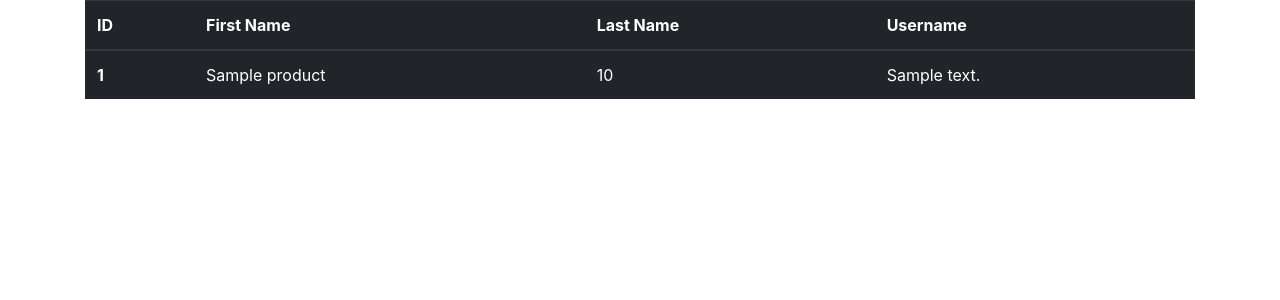
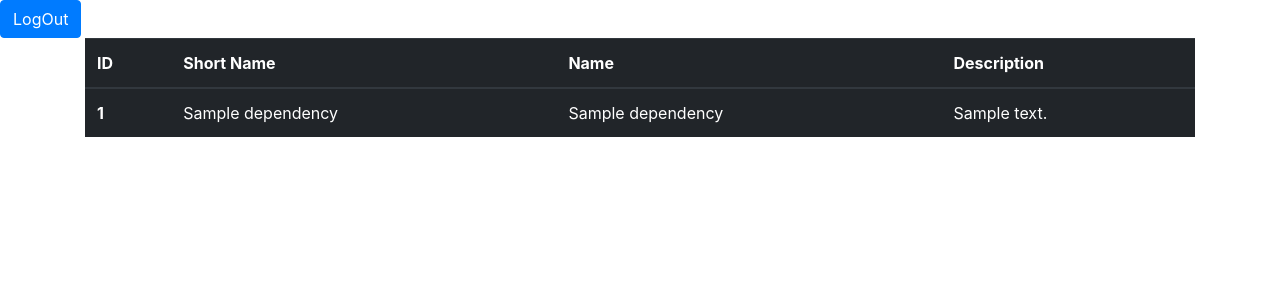
Before and after one commit to MiguelRJ/SGEMPPHP, a PHP site: page /inventory.php in a window 1280 px wide. Shown: the top 300 px of the page. Run offline with PHP 8.4, Linux system fonts and the light colour scheme; the visitor is signed in with stand-in values (Sample User, id 1); tables that the repository leaves empty or names only in its code hold one stand-in row (values such as "Sample post").

Commit message:
tabla hecha, boton logout

```diff
--- a/app.php
+++ b/app.php
@@ -80,6 +80,12 @@ class App {
             <script src='http://code.jquery.com/jquery.js'></script>
             <script src='/sgemp/bootstrap/js/bootstrap.min.js'></script>";
     }
+    static function show_logout(){
+        echo "
+        <form action='logout.php'>
+        <button type='submit' class='btn btn-primary btn-align-center'>LogOut</button>
+        </form>";
+    }
     static function show_footer(){
         print "
             </body>
--- a/dao.php
+++ b/dao.php
@@ -7,6 +7,7 @@ define ("MYSQL_PASSWORD","www-data");
 
 define ("TABLE_USER","user");
 define ("TABLE_PRODUCTS","products");
+define ("TABLE_DEPENDENCY","dependency");
 define ("COLUMN_USER_NAME","name");
 define ("COLUMN_USER_PASSWORD","password");
 
@@ -68,6 +69,9 @@ class Dao {
         }
     }
 
+    /**
+     * Funcion que devuelve los productos de la base de datos
+     */
     function getProducts(){
         try {
             $sql="SELECT id,name,price,description FROM ".TABLE_PRODUCTS;
@@ -83,6 +87,24 @@ class Dao {
         }
     }
 
+    /**
+     * Funcion que devuelve las dependencys de la base de datos
+     */
+    function getDependency(){
+        try {
+            $sql="SELECT id,shortname,name,description FROM ".TABLE_DEPENDENCY;
+            //echo $sql;
+            $statement=$this->con->query($sql);
+            if($statement->rowCount()>0){
+                return $statement;
+            } else {
+                return null;
+            }
+        } catch(PDOException $e){
+
+        }
+    }
+
 }
 
 ?>
--- a/inventory.php
+++ b/inventory.php
@@ -2,28 +2,33 @@
 include_once "app.php";
 $app = new App();
 $app->validate_session();
-$result = $app->getDao()->getProducts();
+$result = $app->getDao()->getDependency();
+
+/*$dependency=$result->fetchAll();
+foreach($dependency as $fila) {
+  echo $fila['id']." ".$fila['shortname']." ".$fila['name']." ".$fila['description']."<br>";
+}*/
 
 App::show_head("Inventory");
+App::show_logout();
 
 echo '<div class="container"><table class="table table-hover table-dark">
 <thead>
   <tr>
     <th scope="col">ID</th>
-    <th scope="col">First Name</th>
-    <th scope="col">Last Name</th>
-    <th scope="col">Username</th>
+    <th scope="col">Short Name</th>
+    <th scope="col">Name</th>
+    <th scope="col">Description</th>
   </tr>
 </thead>
 <tbody>';
 
 if ($result->rowCount() > 0) {
-    // output data of each row
     while($row = $result->fetch(PDO::FETCH_ASSOC)) {
         echo '<tr>
         <th scope="row">'.$row["id"].'</th>
+        <td>'.$row["shortname"].'</td>
         <td>'.$row["name"].'</td>
-        <td>'.$row["price"].'</td>
         <td>'.$row["description"].'</td>
       </tr>';
 
--- a/logout.php
+++ b/logout.php
@@ -3,4 +3,5 @@ include_once 'app.php';
 session_start();
 $app = new App();
 $app->invalidate_session();
+echo "<script language='javascript'>window.location.href='login.php'</script>";
 ?>
```
